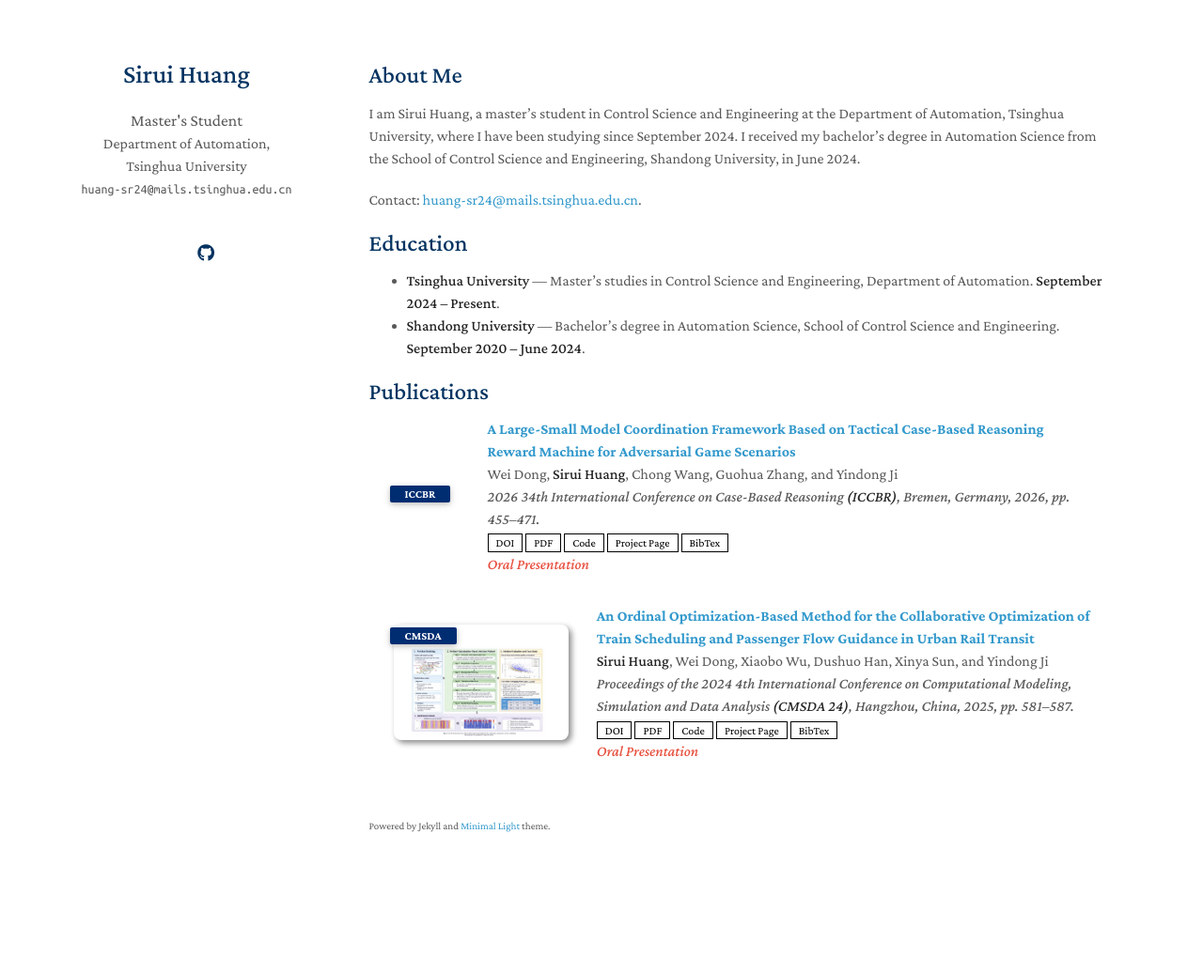
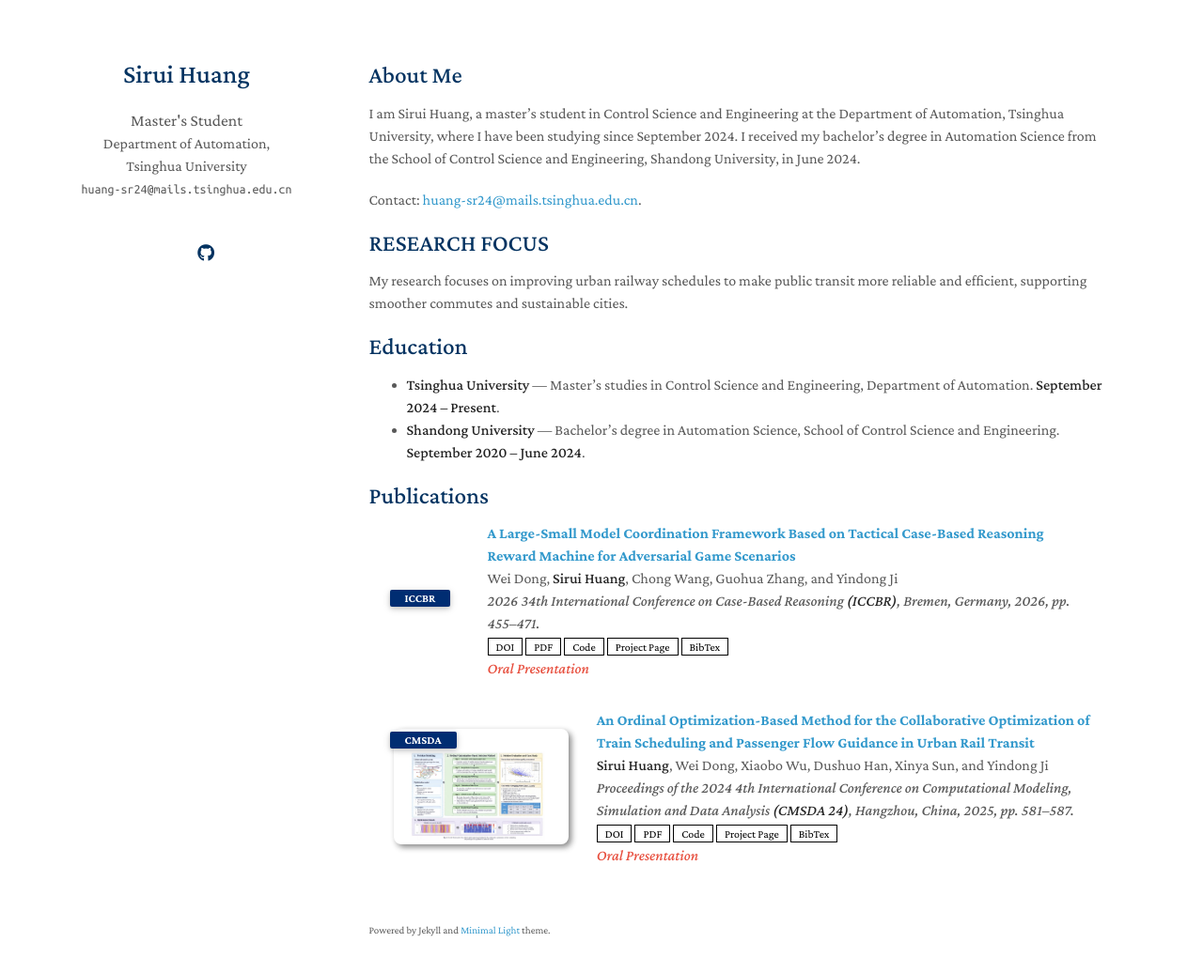
Before and after one commit to siruih7/siruih7.github.io, a Jekyll site: the page built from index.md, in a window 1280 px wide and 1071 px high. Shown: the top 1036 px of the window at 94% size. Built offline with Jekyll 4.4.1, drawn with Linux system fonts in a browser that asks for light colours; a style sheet for code colours, icons or effects is not loaded; our own code applies the rules of GitHub Pages for plain Markdown files.

Commit message:
Add research focus and CMSDA paper introduction

```diff
--- a/_data/publications.yml
+++ b/_data/publications.yml
@@ -19,6 +19,9 @@
     conference: 'Proceedings of the 2024 4th International Conference on Computational Modeling, Simulation and Data Analysis <strong>(CMSDA 24)</strong>, Hangzhou, China, 2025, pp. 581–587.'
     doi: https://doi.org/10.1145/3727993.3728088
     image: assets/img/CMSDA_main.png
+    description: >-
+      This work jointly optimizes train timetables and passenger flow guidance to make urban rail transit greener and more passenger-friendly.
+      Verified on Chongqing Metro Lines 1, 2, and 3, the method reduces traction energy consumption by 0.68 % and cuts average passenger waiting time by 7.79 %—meaning commuters spend noticeably less time standing on platforms while the transit system runs more efficiently.
     pdf: ""
     code: ""
     page: ""
--- a/_includes/publications.md
+++ b/_includes/publications.md
@@ -81,6 +81,9 @@
         {% endfor %}
         {% else %}
         <div class="modal-description">
+          {% if link.description and link.description != "" %}
+          <p>{{ link.description | escape }}</p>
+          {% endif %}
           <p>{{ link.authors }}</p>
           <p><em>{{ link.conference }}</em></p>
           {% if link.notes and link.notes != "" %}
--- a/html_source_file/index.html
+++ b/html_source_file/index.html
@@ -63,12 +63,14 @@
       <h2 id="about-me">About Me</h2>
 <p>I am Sirui Huang, a master's student in Control Science and Engineering at the Department of Automation, Tsinghua University, where I have been studying since September 2024. I received my bachelor's degree in Automation Science from the School of Control Science and Engineering, Shandong University, in June 2024.</p>
 <p>Contact: <a href="mailto:huang-sr24@mails.tsinghua.edu.cn">huang-sr24@mails.tsinghua.edu.cn</a>.</p>
+<h2 id="research-focus">RESEARCH FOCUS</h2>
+<p>My research focuses on improving urban railway schedules to make public transit more reliable and efficient, supporting smoother commutes and sustainable cities.</p>
 <h2 id="education">Education</h2>
 <ul>
   <li><strong>Tsinghua University</strong> — Master's studies in Control Science and Engineering, Department of Automation. <strong>September 2024 – Present</strong>.</li>
   <li><strong>Shandong University</strong> — Bachelor's degree in Automation Science, School of Control Science and Engineering. <strong>September 2020 – June 2024</strong>.</li>
 </ul>
-<!-- Research interests, news, publications, and academic service await verified personal information. -->
+<!-- News, publications, and academic service await verified personal information. -->
       <br>
 
 
--- a/index.md
+++ b/index.md
@@ -8,12 +8,15 @@
 
 Contact: [huang-sr24@mails.tsinghua.edu.cn](mailto:huang-sr24@mails.tsinghua.edu.cn).
 
+## RESEARCH FOCUS
+
+My research focuses on improving urban railway schedules to make public transit more reliable and efficient, supporting smoother commutes and sustainable cities.
+
 ## Education
 
 - **Tsinghua University** — Master's studies in Control Science and Engineering, Department of Automation. **September 2024 – Present**.
 - **Shandong University** — Bachelor's degree in Automation Science, School of Control Science and Engineering. **September 2020 – June 2024**.
 
-<!-- Research Interests: awaiting Sirui Huang's research topics. -->
 <!-- News: awaiting verified milestones, awards, or announcements. -->
 
 {% if site.data.publications.main.size > 0 %}
```
